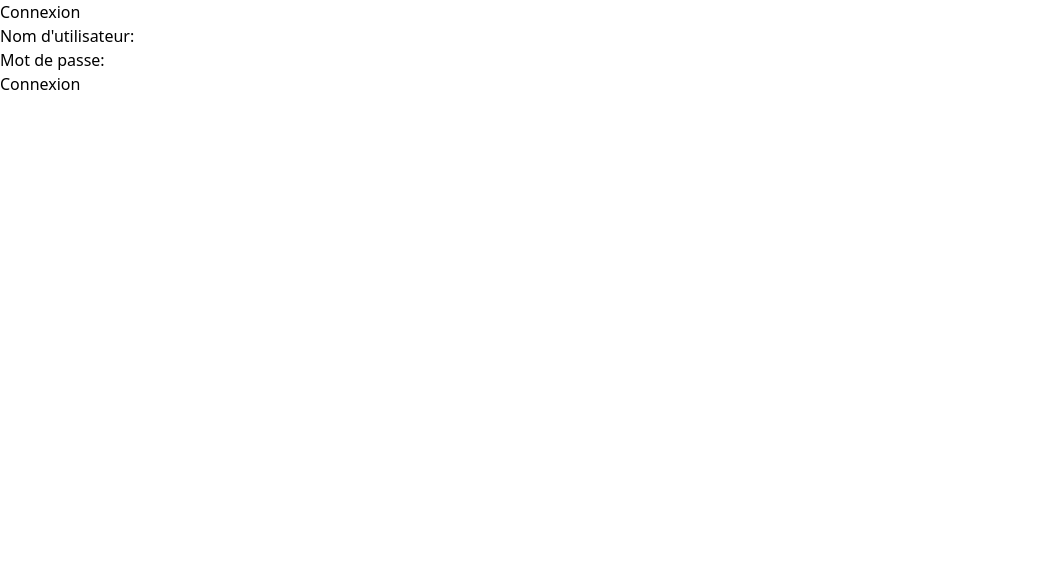
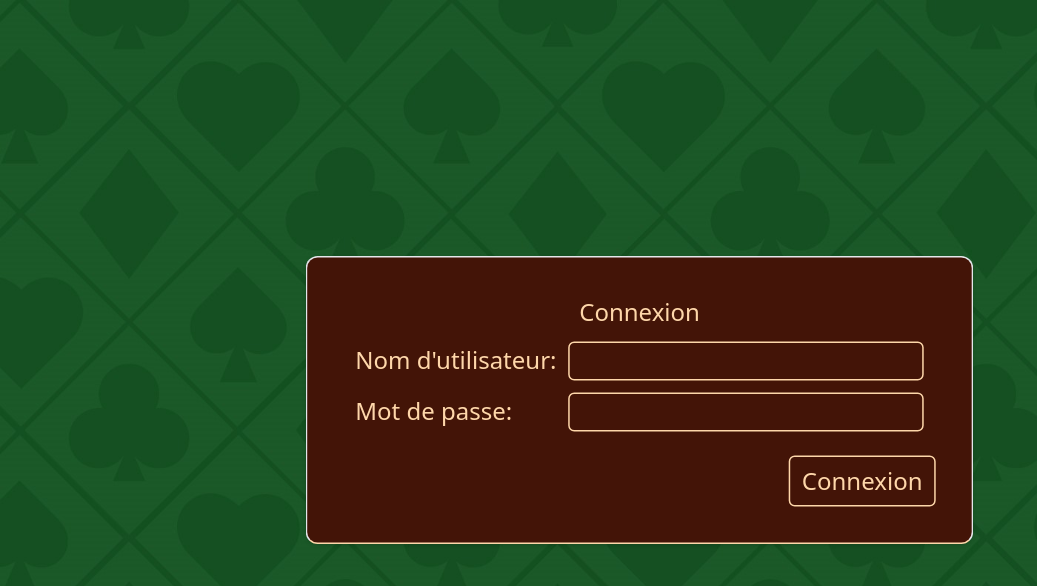
Before and after one commit to lorensviguie/STOUK-GAME, a website: page app/Stouk/templates/login.html in a window 1280 px wide. Shown: the whole page, without its empty margins (0-1037 px from the left). Drawn offline with Linux system fonts and the light colour scheme.

Commit message:
push modif on html page

```diff
--- a/app/Stouk/templates/login.html
+++ b/app/Stouk/templates/login.html
@@ -4,20 +4,35 @@
     <link href="../src/styles/output.css" rel="stylesheet">
     <title>Connexion</title>
 </head>
+<style>
+    body {
+        background-image: url("../src/images/tapis.jpg");
+        background-size: cover;
+        display: flex;
+        justify-content: center;
+        align-items: center;
+        height: 100vh;
+        zoom: 1,2;
+    }
+</style>
 <body>
-    <h2>Connexion</h2>
-    <form action="/login" method="post">
-        <div>
-            <label for="username">Nom d'utilisateur:</label>
-            <input type="text" id="username" name="username">
-        </div>
-        <div>
-            <label for="password">Mot de passe:</label>
-            <input type="password" id="password" name="password">
-        </div>
-        <div>
-            <input type="submit" value="Connexion">
-        </div>
-    </form>
+    <div class="flex justify-center items-center h-screen scale-150">
+        <a href="#" class="block max-w p-6 bg-orange-950 border border-b-orange-200 rounded-lg shadow dark:bg-orange-950">
+            <h2 class="text-center text-orange-200">Connexion</h2>
+            <form action="/login" method="post">
+                <div class="m-2 flex flex-row">
+                    <label for="username" class="text-orange-200 justify-self-end">Nom d'utilisateur:</label>
+                    <input type="text" id="username" name="username" class="text-orange-200 bg-orange-950 border border-orange-200 rounded ml-2 focus:outline-none focus:ring-1 focus:ring-orange-200 pl-1">
+                </div>
+                <div class="m-2 flex justify-end">
+                    <label for="password" class="text-orange-200 flex-1">Mot de passe:</label>
+                    <input type="password" id="password" name="password" class="text-orange-200 bg-orange-950 border border-orange-200 rounded ml-2 focus:outline-none focus:ring-1 focus:ring-orange-200 pl-1">
+                </div>
+                <div class="mt-4 flex justify-end">
+                    <input type="submit" value="Connexion" class="bg-orange-950 text-orange-200 border border-orange-200 rounded p-1 pl-2 pr-2 hover:bg-red-800"></input>
+                </div>
+            </form>
+        </a>
+    </div>
 </body>
 </html>
```
Also changed, not shown: app/Stouk/templates/home.html (+3 -4 lines), app/Stouk/templates/register.html (+6 -0 lines), app/Stouk/src/styles/output.css.
